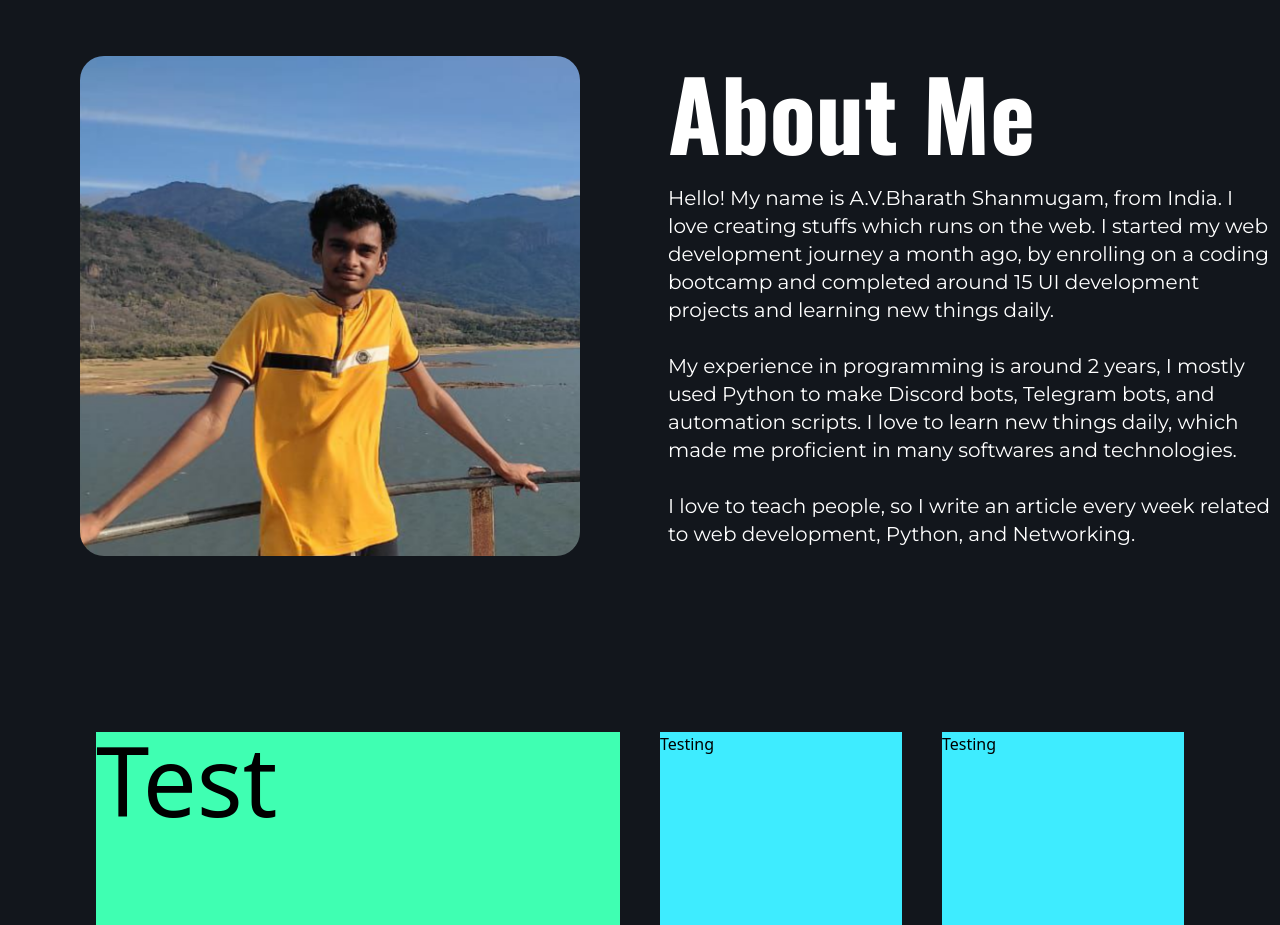
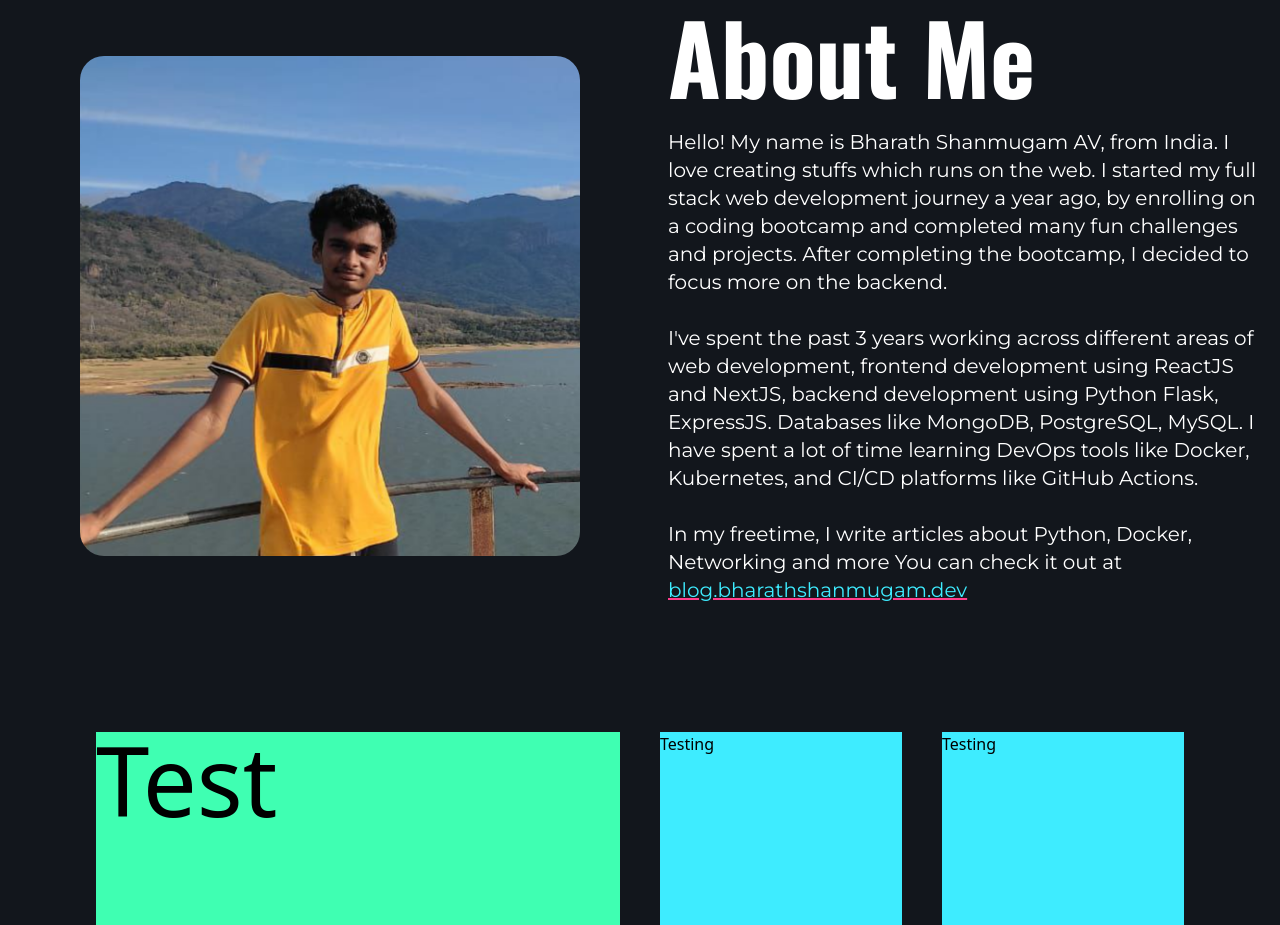
Before and after one commit to Bharath1910/bharathshanmugam.dev, a Next.js app: page / in a window 1280 px wide. Shown: the part 880-1805 px from the top of the page. Built offline with nearby package versions, Linux system fonts and the light colour scheme; a web font is replaced by a local one.

Commit message:
changed about me

```diff
--- a/components/About.jsx
+++ b/components/About.jsx
@@ -8,22 +8,25 @@ function About() {
                 <div className='flex flex-col gap-6'>
                     <p className='text-7xl lg:text-8xl font-oswald'>About <span className=''>Me</span></p>
                     <p className='text-base lg:text-xl font-montserrat'>
-                        Hello! My name is A.V.Bharath Shanmugam, from India.
+                        Hello! My name is Bharath Shanmugam AV, from India.
                         I love creating stuffs which runs on the web.
-                        I started my web development journey a month ago,
+                        I started my full stack web development journey a year ago,
                         by enrolling on a coding bootcamp and completed
-                        around 15 UI development projects and learning
-                        new things daily.
+                        many fun challenges and projects. After completing the bootcamp,
+                        I decided to focus more on the backend.
                         <br/>
                         <br/>
-                        My experience in programming is around 2 years,
-                        I mostly used Python to make Discord bots, Telegram bots,
-                        and automation scripts. I love to learn new things daily,
-                        which made me proficient in many softwares and technologies.
+                        I've spent the past 3 years working across different areas of
+                        web development, frontend development using ReactJS and NextJS,
+                        backend development using Python Flask, ExpressJS. Databases
+                        like MongoDB, PostgreSQL, MySQL. I have spent a lot of time
+                        learning DevOps tools like Docker, Kubernetes, and CI/CD platforms
+                        like GitHub Actions.
+
                         <br/>
                         <br/>
-                        I love to teach people, so I write an article every
-                        week related to web development, Python, and Networking.
+                        In my freetime, I write articles about Python, Docker, Networking and more
+                        You can check it out at <a className='text-complement underline decoration-pink decoration-2' href="https://blog.bharathshanmugam.dev" target={"_blank"}>blog.bharathshanmugam.dev</a>
                     </p>
                 </div>
             </div>
```
